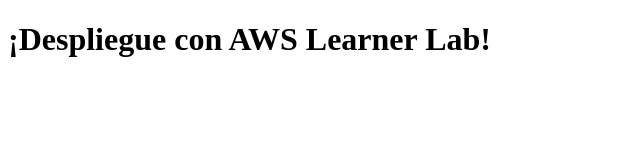
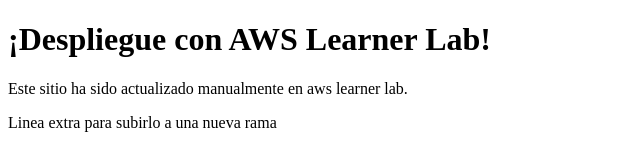
Before and after one commit to zmcedillo/mi-proyecto-devops, a plain HTML site: page src/index.html in a window 1280 px wide. Shown: the whole page, without its empty margins (0-640 px from the left). Drawn offline with Linux system fonts and the light colour scheme.

Commit message:
Nueva seccion agregada

```diff
--- a/src/index.html
+++ b/src/index.html
@@ -8,5 +8,7 @@
 </head>
 <body>
     <h1>¡Despliegue con AWS Learner Lab!</h1>
+    <p>Este sitio ha sido actualizado manualmente en aws learner lab.</p>
+    <p>Linea extra para subirlo a una nueva rama</p>
 </body>
 </html>
```
